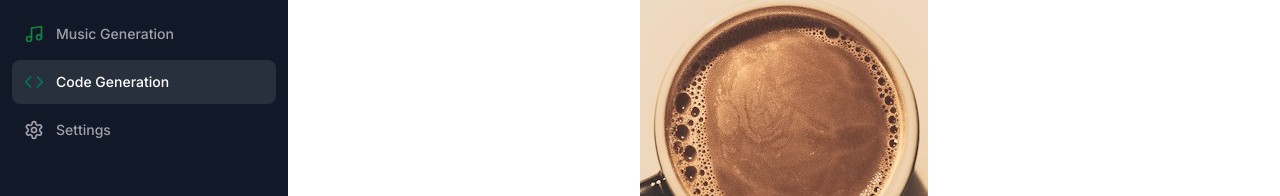
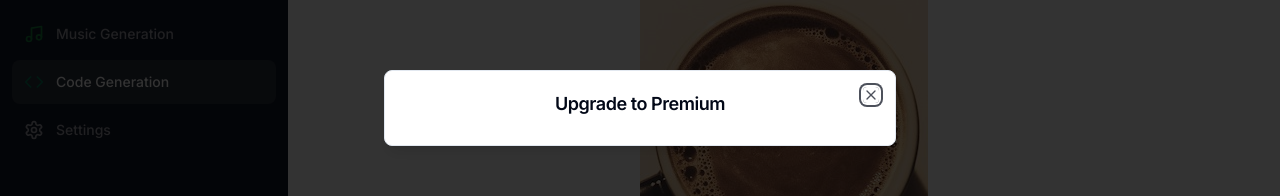
Before and after one commit to Rim4i4ok/ai-question-saas, a Next.js app: page /code in a window 1280 px wide. Shown: the part 292-488 px from the top of the page. Built offline with nearby package versions, Linux system fonts and the light colour scheme; no server answers.

Commit message:
adding modal pro modal

```diff
--- a/app/(dashboard)/layout.tsx
+++ b/app/(dashboard)/layout.tsx
@@ -7,7 +7,7 @@ async function DashboardLayout({ children }: { children: React.ReactNode }) {
 
   return (
     <div className="relative h-full">
-      <div className="z-[80] hidden h-full bg-gray-900 md:fixed md:inset-y-0 md:flex md:w-72 md:flex-col">
+      <div className="hidden h-full bg-gray-900 md:fixed md:inset-y-0 md:flex md:w-72 md:flex-col">
         <Sidebar apiLimitCount={apiLimitCount} />
       </div>
       <main className="md:pl-72">
--- a/app/layout.tsx
+++ b/app/layout.tsx
@@ -1,7 +1,9 @@
 import { ClerkProvider } from "@clerk/nextjs";
 import type { Metadata } from "next";
 import { Inter } from "next/font/google";
+
 import "./globals.css";
+import { ModalProvider } from "@/components/modal-provider";
 
 const inter = Inter({ subsets: ["latin"] });
 
@@ -18,7 +20,10 @@ export default function RootLayout({
   return (
     <ClerkProvider>
       <html lang="en">
-        <body className={inter.className}>{children}</body>
+        <body className={inter.className}>
+          <ModalProvider />
+          {children}
+        </body>
       </html>
     </ClerkProvider>
   );
--- /dev/null
+++ b/components/modal-provider.tsx
@@ -0,0 +1,21 @@
+"use client";
+
+import { useEffect, useState } from "react";
+
+import { ProModal } from "./pro-modal";
+
+export const ModalProvider = () => {
+  const [isMounted, setIsMounted] = useState(false);
+
+  useEffect(() => {
+    setIsMounted(true);
+  }, []);
+
+  if (!isMounted) return null;
+
+  return (
+    <>
+      <ProModal />
+    </>
+  );
+};
--- /dev/null
+++ b/components/pro-modal.tsx
@@ -0,0 +1,21 @@
+"use client";
+
+import { useProModal } from "@/hooks/use-pro-modal";
+
+import { Dialog, DialogContent, DialogHeader, DialogTitle } from "./ui/dialog";
+
+export const ProModal = () => {
+  const proModal = useProModal();
+
+  return (
+    <Dialog open={proModal.isOpen} onOpenChange={proModal.onClose}>
+      <DialogContent>
+        <DialogHeader>
+          <DialogTitle className="flex flex-col items-center justify-center gap-y-4 pb-2">
+            Upgrade to Premium
+          </DialogTitle>
+        </DialogHeader>
+      </DialogContent>
+    </Dialog>
+  );
+};
--- /dev/null
+++ b/hooks/use-pro-modal.ts
@@ -0,0 +1,13 @@
+import { create } from "zustand";
+
+type UsePropModalStore = {
+  isOpen: boolean;
+  onOpen: () => void;
+  onClose: () => void;
+};
+
+export const useProModal = create<UsePropModalStore>((set) => ({
+  isOpen: true,
+  onOpen: () => set({ isOpen: true }),
+  onClose: () => set({ isOpen: false }),
+}));
```
